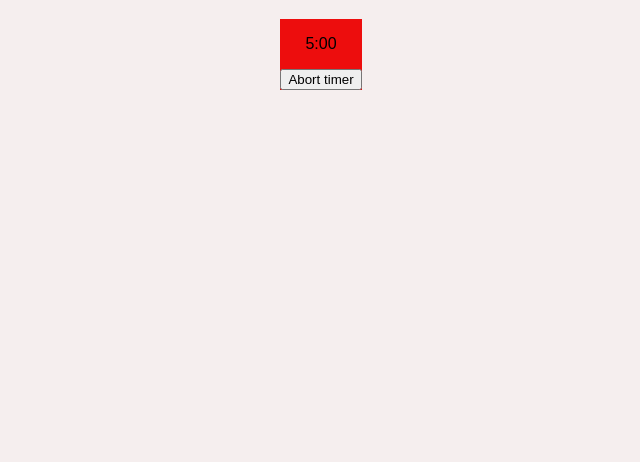
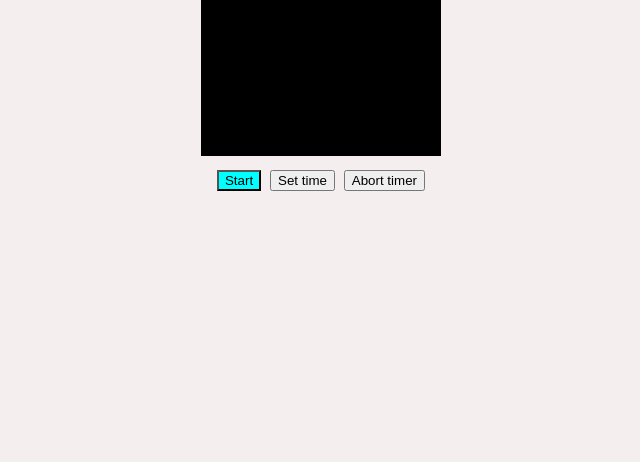
Before and after one commit to samadamp/Fabulous.Zombies, a website built with Vite: page index.html in a window 1280 px wide. Shown: the part 354-816 px from the top of the page, without its empty margins (319-959 px from the left). Built offline with nearby package versions, Linux system fonts and the light colour scheme.

Commit message:
class_buttons

```diff
--- a/index.html
+++ b/index.html
@@ -10,15 +10,14 @@
 
     <div class="digitalContainer" >
      <p id="digitalTimer">5:00</p>
-      <button id="abortTimer">Abort timer</button>
 
     </div>
 
-
-
-
-
-
+    <div class = buttons>
+    <button id="starttimer">Start</button>
+    <button id="set time">Set time</button>
+    <button id="abortTimer">Abort timer</button>
+    </div>
     <script type="module" src="/src/main.ts"></script>
   </body>
 </html>
--- a/src/scss/pages/_digital.scss
+++ b/src/scss/pages/_digital.scss
@@ -1,19 +1,3 @@
-
-
-.digitalContainer{
-display: flex;
-flex-direction: column;
-background-color: rgb(237, 13, 13);
-align-items:center;
-
-}
-
-#abortTimer{
-
-    justify-content:end;
-    align-items: end;
-
-}
 
 body{
 
@@ -24,5 +8,30 @@ body{
         justify-content: center;
         height: 100vh;
         background-color: #f5eeee;
+        font-size: xx-large;
+
+
+.digitalContainer{
+    display: flex;
+    border: red;
+
+    flex-direction: column;
+    background-color: rgb(0, 0, 0);
+    align-items: center;
+    border: rgb(211, 32, 32);
+    border-width: 15;
+    color: #f5eeee;
+    height: 30vh;
+    width: 30vh;
+    }
 
 }
+.buttons{
+    flex-wrap: wrap;
+    #starttimer{
+        background-color: aqua;
+    }
+}
+    #abortTimer{
+
+    }
```
